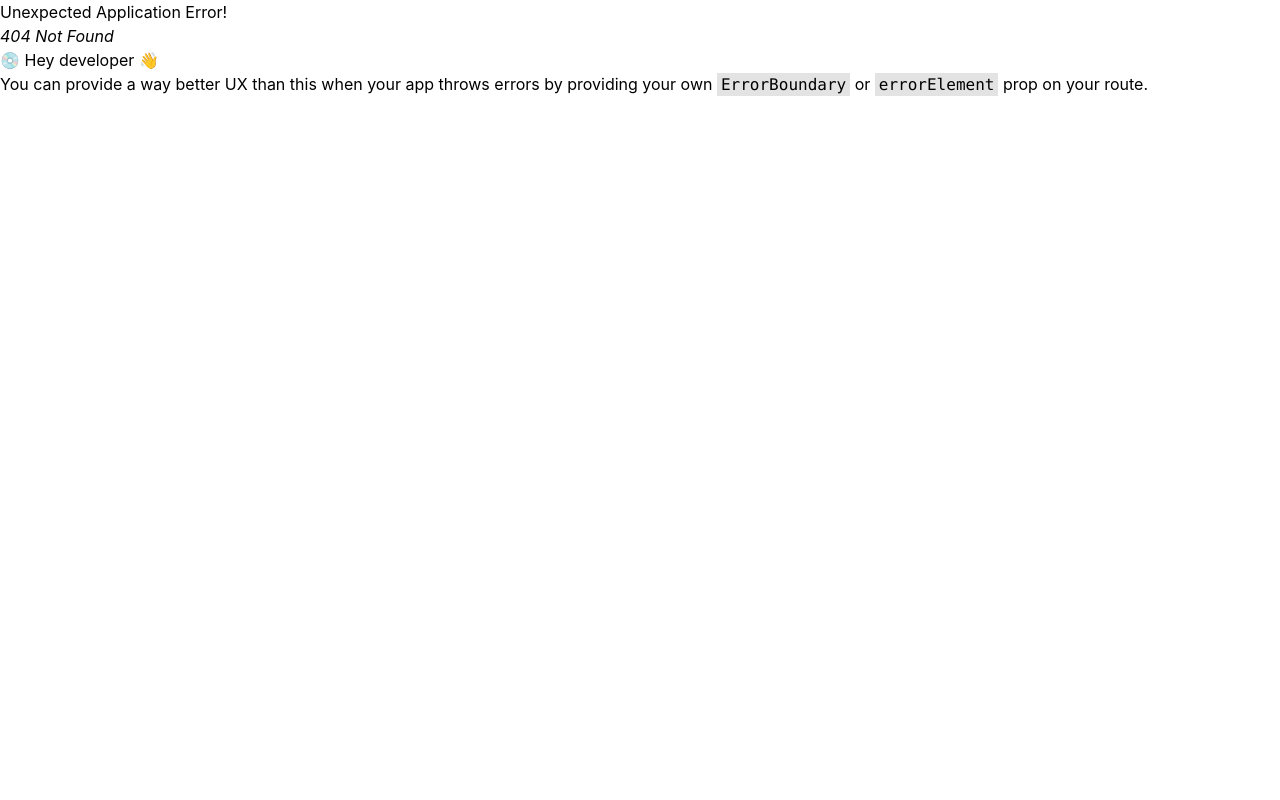
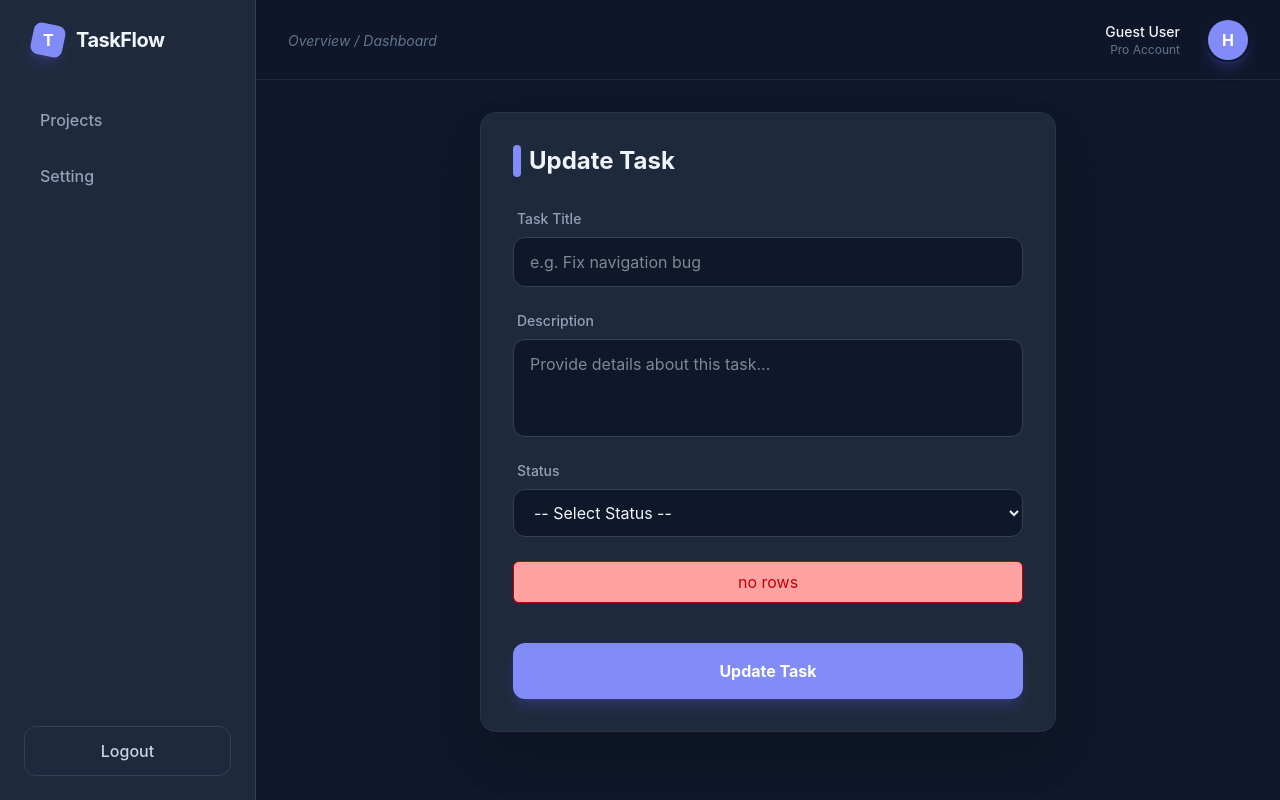
Before and after one commit to Haytam-DEV05/taskFlow, a React (Vite) app: page /dashboard/projects/1/updateTask/1 in a window 1280 px wide. Before the commit this address had no page. Built offline with nearby package versions, Linux system fonts and the light colour scheme; no server answers; the database is empty.

Commit message:
in this task i make the update tasks

```diff
--- a/src/App/Router.jsx
+++ b/src/App/Router.jsx
@@ -11,6 +11,7 @@ import CreateProjects from "../Pages/Projects/CreateProjects";
 import UpdateProjects from "../Pages/Projects/UpdateProjects";
 import Tasks from "../Pages/Tasks/Tasks";
 import CreateTask from "../Pages/Tasks/CreateTask";
+import UpdateTask from "../Pages/Tasks/UpdateTask";
 // ====================================
 
 const Layout = () => {
@@ -53,6 +54,10 @@ const Linkes = createBrowserRouter([
       { path: "/dashboard/updateProjects/:id", element: <UpdateProjects /> },
       { path: "/dashboard/projects/:id/tasks", element: <Tasks /> },
       { path: "/dashboard/projects/:id/createTask", element: <CreateTask /> },
+      {
+        path: "/dashboard/projects/:idProject/updateTask/:idTask",
+        element: <UpdateTask />,
+      },
     ],
   },
 ]);
--- a/src/Context/UserContext.jsx
+++ b/src/Context/UserContext.jsx
@@ -12,7 +12,6 @@ export const UserProvider = ({ children }) => {
     const { data: listener } = supabase.auth.onAuthStateChange(
       (event, session) => {
         setUser(session?.user || null);
-        console.log(session?.user);
       },
     );
 
--- a/src/Pages/Dashboard/DashboardLayout.jsx
+++ b/src/Pages/Dashboard/DashboardLayout.jsx
@@ -1,8 +1,20 @@
-import { Outlet, useNavigate } from "react-router";
+import { Outlet, useNavigate,NavLink } from "react-router";
 import { useContext } from "react";
 import { UserContext } from "../../Context/UserContext";
 
 export default function DashboardLayout() {
+  const items = [
+    {
+      id: 1,
+      nameItem: "Projects",
+      to: "/dashboard/projects",
+    },
+    {
+      id: 2,
+      nameItem: "Setting",
+      to: "/dashboard/projects",
+    },
+  ];
   const { user, SignOut } = useContext(UserContext);
   const navigate = useNavigate();
 
@@ -13,9 +25,7 @@ export default function DashboardLayout() {
   };
 
   return (
-    // Main Container: Setting the background to --bg (#0F172A)
     <section className="flex h-screen bg-[#0F172A] text-[#F1F5F9] font-sans overflow-hidden">
-      {/* SIDEBAR: Using --card (#1E293B) for separation */}
       <aside className="w-64 bg-[#1E293B] border-r border-slate-700 flex flex-col justify-between p-6">
         <div>
           <div className="flex items-center gap-3 mb-10 px-2">
@@ -27,12 +37,12 @@ export default function DashboardLayout() {
 
           <nav>
             <ul className="space-y-2">
-              {["Projects", "Tasks", "Settings"].map((item) => (
+              {items.map((item) => (
                 <li
-                  key={item}
+                  key={item.id}
                   className="px-4 py-3 rounded-xl hover:bg-[#818CF8]/10 hover:text-[#818CF8] transition-all cursor-pointer font-medium text-slate-400"
                 >
-                  {item}
+                  <NavLink to={item.to}>{item.nameItem}</NavLink>
                 </li>
               ))}
             </ul>
@@ -47,9 +57,7 @@ export default function DashboardLayout() {
         </button>
       </aside>
 
-      {/* RIGHT SIDE CONTENT */}
       <div className="flex-1 flex flex-col overflow-hidden">
-        {/* NAVBAR: Clean & Transparent look */}
         <header className="h-20 border-b border-slate-800 flex justify-between items-center px-8 bg-[#0F172A]/80 backdrop-blur-md">
           <div className="search-placeholder">
             <span className="text-slate-500 text-sm italic">
@@ -64,14 +72,12 @@ export default function DashboardLayout() {
               </p>
               <p className="text-xs text-slate-500">Pro Account</p>
             </div>
-            {/* User Avatar with --primary (#818CF8) */}
             <div className="h-10 w-10 bg-[#818CF8] text-white rounded-full flex justify-center items-center font-bold shadow-lg shadow-indigo-500/30 ring-2 ring-[#0F172A]">
               {user?.email?.[0].toUpperCase() || "H"}
             </div>
           </div>
         </header>
 
-        {/* MAIN CONTENT AREA */}
         <main className="flex-1 overflow-y-auto p-8 custom-scrollbar">
           <div className="max-w-6xl mx-auto">
             <Outlet />
--- /dev/null
+++ b/src/Pages/Dashboard/DashboardSettings.jsx
@@ -0,0 +1,7 @@
+export default function DashboardSettings() {
+  return (
+    <div>
+      <h1>DashboardSettings</h1>
+    </div>
+  );
+}
--- a/src/Pages/Tasks/Tasks.jsx
+++ b/src/Pages/Tasks/Tasks.jsx
@@ -18,7 +18,6 @@ export default function Tasks() {
         console.log(error.message);
       }
       if (data) {
-        console.log("data", data);
         setProject(data);
       }
     };
@@ -33,7 +32,6 @@ export default function Tasks() {
       }
 
       if (data) {
-        console.log(data);
         setTasks(data);
       }
     };
@@ -46,11 +44,19 @@ export default function Tasks() {
     navigate(`/dashboard/projects/${id}/createTask`);
   };
 
+  const handleDelete = async (id) => {
+    if (confirm("Are You Sure, You  Want To Delete This Task ?")) {
+      await supabase.from("tasks").delete().eq("id", id);
+      setTasks(tasks.filter((task) => task.id !== id));
+    }
+  };
 
+  const handleBtnUpdate = async (idTask) => {
+    navigate(`/dashboard/projects/${id}/updateTask/${idTask}`);
+  };
 
   return (
     <div className="p-8">
-      {/* PROJECT HEADER */}
       <header className="mb-10 border-b border-slate-700 pb-8">
         <h2 className="text-4xl font-extrabold text-[#F1F5F9]">
           {project.name}
@@ -58,7 +64,6 @@ export default function Tasks() {
         <p className="text-slate-400 mt-2 max-w-2xl">{project.description}</p>
       </header>
 
-      {/* SECTION TITLE & ACTION */}
       <div className="flex justify-between items-center mb-6">
         <h3 className="text-2xl font-bold text-[#F1F5F9]">Tasks</h3>
         <button
@@ -69,7 +74,6 @@ export default function Tasks() {
         </button>
       </div>
 
-      {/* TASKS LIST */}
       <div className="grid gap-4">
         {tasks.map((task) => (
           <div
@@ -83,7 +87,6 @@ export default function Tasks() {
               <p className="text-sm text-slate-400">{task.description}</p>
             </div>
 
-            {/* STATUS BADGE LOGIC */}
             <span
               className={`px-3 py-1 rounded-full text-[10px] font-bold uppercase tracking-wider border transition-all ${
                 task.status === "done"
@@ -96,12 +99,17 @@ export default function Tasks() {
               {task.status}
             </span>
 
-            {/* ACTIONS */}
             <div className="flex gap-2">
-              <button className="text-sm text-slate-400 hover:text-[#818CF8] px-3 py-2 transition-colors">
+              <button
+                onClick={() => handleBtnUpdate(task.id)}
+                className="text-sm text-slate-400 hover:text-[#818CF8] px-3 py-2 transition-colors cursor-pointer"
+              >
                 Update
               </button>
-              <button className="text-sm text-slate-400 hover:text-red-400 px-3 py-2 transition-colors">
+              <button
+                onClick={() => handleDelete(task.id)}
+                className="text-sm text-slate-400 hover:text-red-400 px-3 py-2 transition-colors cursor-pointer"
+              >
                 Delete
               </button>
             </div>
--- /dev/null
+++ b/src/Pages/Tasks/UpdateTask.jsx
@@ -0,0 +1,147 @@
+import { useNavigate, useParams } from "react-router";
+import { useEffect, useState } from "react";
+import supabase from "../../util/supabase";
+export default function UpdateTask() {
+  const { idTask, idProject } = useParams();
+  const navigate = useNavigate();
+  const [loading, setLoading] = useState(false);
+  const [error, setError] = useState("");
+  const [formInputs, setFormInputs] = useState({
+    title: "",
+    description: "",
+    status: "",
+  });
+
+  useEffect(() => {
+    const getTask = async () => {
+      const { data, error } = await supabase
+        .from("tasks")
+        .select("*")
+        .eq("id", idTask)
+        .single();
+      if (error) {
+        setError(error.message);
+        return;
+      }
+      if (data) {
+        setFormInputs({
+          title: data.title,
+          description: data.description,
+          status: data.status,
+        });
+      }
+    };
+    getTask();
+  }, [idTask]);
+
+  const handleSubmit = async (e) => {
+    e.preventDefault();
+    const { title, description, status } = formInputs;
+    if (!title.trim() || !description.trim()) {
+      setError("Pleas Fill All Field !");
+    }
+
+    try {
+      setLoading(true);
+      const { error } = await supabase
+        .from("tasks")
+        .update({
+          title: title,
+          description: description,
+          status: status || "todo",
+        })
+        .eq("id", idTask);
+      if (error) {
+        setError(error.message);
+        return;
+      }
+
+      navigate(`/dashboard/projects/${idProject}/tasks`);
+    } catch (err) {
+      setError(err);
+    } finally {
+      setLoading(false);
+    }
+  };
+
+  return (
+    <div className="max-w-xl mx-auto">
+      <form
+        onSubmit={handleSubmit}
+        className="bg-[#1E293B] border border-slate-700/50 p-8 rounded-2xl shadow-2xl"
+      >
+        <h1 className="text-2xl font-bold text-[#F1F5F9] mb-8 flex items-center gap-2">
+          <span className="w-2 h-8 bg-[#818CF8] rounded-full"></span>
+          Update Task
+        </h1>
+
+        <div className="space-y-6">
+          <div className="flex flex-col gap-2">
+            <label className="text-sm font-medium text-slate-400 ml-1">
+              Task Title
+            </label>
+            <input
+              type="text"
+              name="title"
+              placeholder="e.g. Fix navigation bug"
+              className="bg-[#0F172A] border border-slate-700 text-[#F1F5F9] rounded-xl px-4 py-3 outline-none focus:ring-2 focus:ring-[#818CF8]/50 focus:border-[#818CF8] transition-all"
+              onChange={(e) =>
+                setFormInputs({ ...formInputs, title: e.target.value })
+              }
+              value={formInputs.title}
+            />
+          </div>
+
+          <div className="flex flex-col gap-2">
+            <label className="text-sm font-medium text-slate-400 ml-1">
+              Description
+            </label>
+            <textarea
+              name="description"
+              rows="3"
+              placeholder="Provide details about this task..."
+              className="bg-[#0F172A] border border-slate-700 text-[#F1F5F9] rounded-xl px-4 py-3 outline-none focus:ring-2 focus:ring-[#818CF8]/50 focus:border-[#818CF8] transition-all resize-none"
+              onChange={(e) =>
+                setFormInputs({ ...formInputs, description: e.target.value })
+              }
+              value={formInputs.description}
+            />
+          </div>
+
+          <div className="flex flex-col gap-2">
+            <label className="text-sm font-medium text-slate-400 ml-1">
+              Status
+            </label>
+            <select
+              onChange={(e) =>
+                setFormInputs({ ...formInputs, status: e.target.value })
+              }
+              value={formInputs.status}
+              className="bg-[#0F172A] border border-slate-700 text-[#F1F5F9] rounded-xl px-4 py-3 outline-none focus:ring-2 focus:ring-[#818CF8]/50 focus:border-[#818CF8] transition-all cursor-pointer"
+            >
+              <option value="" disabled selected>
+                -- Select Status --
+              </option>
+              <option value="todo">To Do</option>
+              <option value="inProgress">In Progress</option>
+              <option value="done">Done</option>
+            </select>
+          </div>
+          {error && (
+            <div className="bg-red-300 text-red-700 border border-red-700 py-2 px-6 text-center rounded-md">
+              {error}
+            </div>
+          )}
+
+          <button
+            disabled={loading}
+            type="submit"
+            className="w-full bg-[#818CF8] hover:bg-[#717cf0] text-white font-bold py-4 rounded-xl shadow-lg shadow-indigo-500/20 transition-all active:scale-[0.98] mt-4"
+          >
+            {loading ? "Updating..." : "Update Task"}
+          </button>
+        </div>
+      </form>
+    </div>
+  );
+}
```
